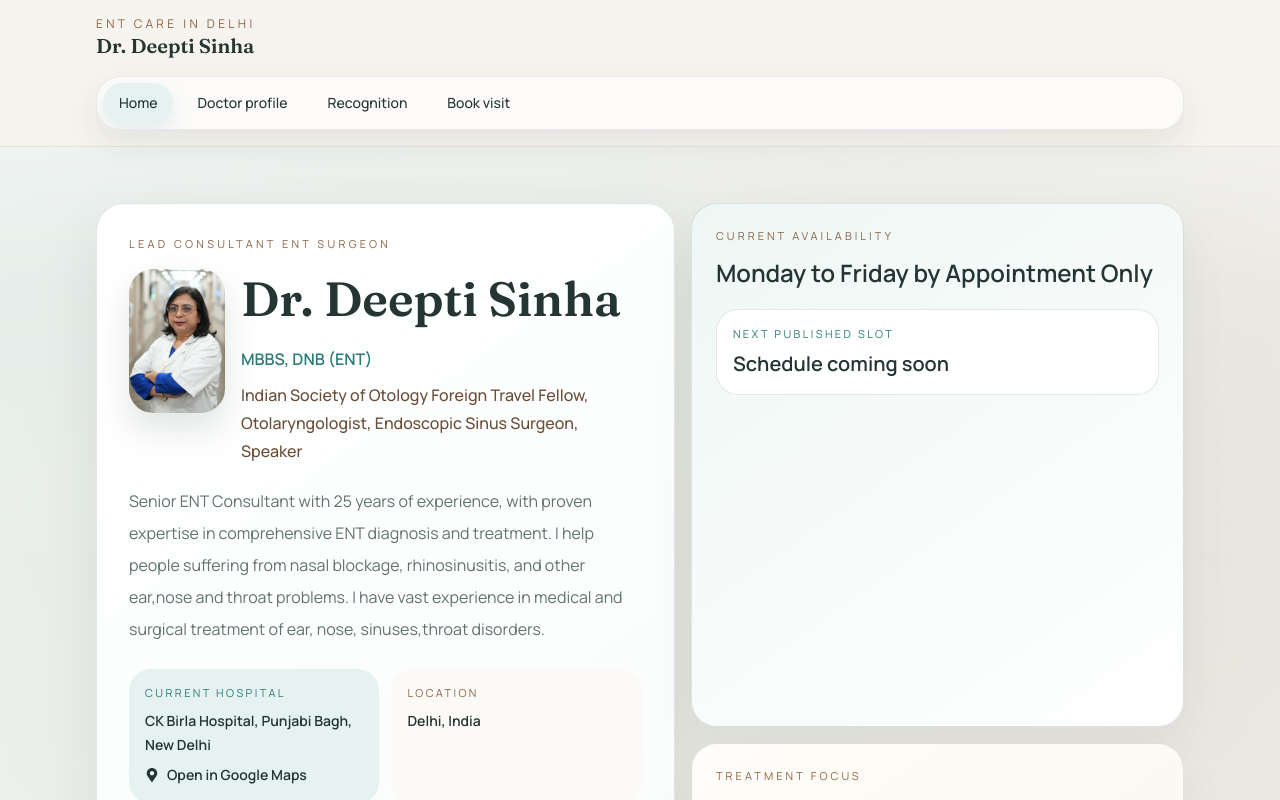
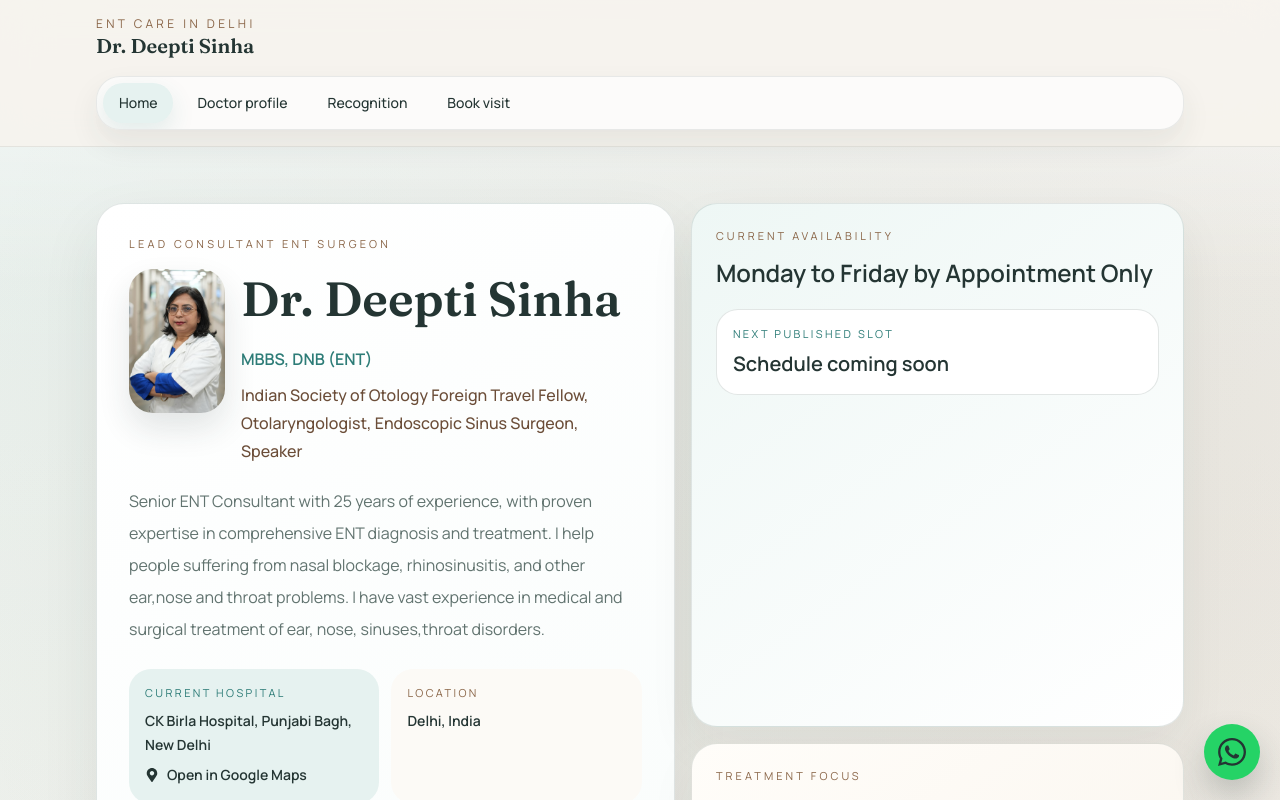
Before and after one commit to CodinGakpo/DrDeeptiEnt, a React (Vite) app in the folder frontend/: page / in a window 1280 px wide. Shown: the top 800 px of the page. Built offline with nearby package versions, Linux system fonts and the light colour scheme; no server answers.

Commit message:
Added whatsapp talk feature

```diff
--- a/frontend/src/App.jsx
+++ b/frontend/src/App.jsx
@@ -1,4 +1,5 @@
 import { NavLink, Outlet } from "react-router-dom";
+import { FaWhatsapp } from "react-icons/fa";
 
 const navLinkClass = ({ isActive }) =>
   `shrink-0 whitespace-nowrap rounded-full px-4 py-2.5 text-sm font-medium transition ${
@@ -8,6 +9,11 @@ const navLinkClass = ({ isActive }) =>
   }`;
 
 export default function App() {
+  const whatsappMessage = encodeURIComponent(
+    "Hi, I would like to enquire about an appointment",
+  );
+  const whatsappLink = `https://wa.me/919818630069?text=${whatsappMessage}`;
+
   return (
     <div className="relative min-h-screen overflow-hidden bg-[var(--color-bg)] text-[var(--color-ink)]">
       <div className="pointer-events-none absolute inset-0 bg-[radial-gradient(circle_at_top_left,rgba(118,183,177,0.16),transparent_34%),radial-gradient(circle_at_84%_10%,rgba(138,102,72,0.12),transparent_24%),linear-gradient(180deg,rgba(255,255,255,0.5),transparent_26%)]" />
@@ -67,6 +73,16 @@ export default function App() {
           </div>
         </footer>
       </div>
+
+      <a
+        aria-label="Chat on WhatsApp"
+        className="fixed bottom-5 right-5 z-40 inline-flex h-14 w-14 items-center justify-center rounded-full bg-[#25D366] p-2 text-white shadow-[0_16px_32px_rgba(36,53,51,0.24)] transition hover:scale-105"
+        href={whatsappLink}
+        rel="noreferrer"
+        target="_blank"
+      >
+        <FaWhatsapp aria-hidden="true" className="h-8 w-8" />
+      </a>
     </div>
   );
 }
```
Also changed, not shown: 1 other file (tests, documents, lock files or other folders).
